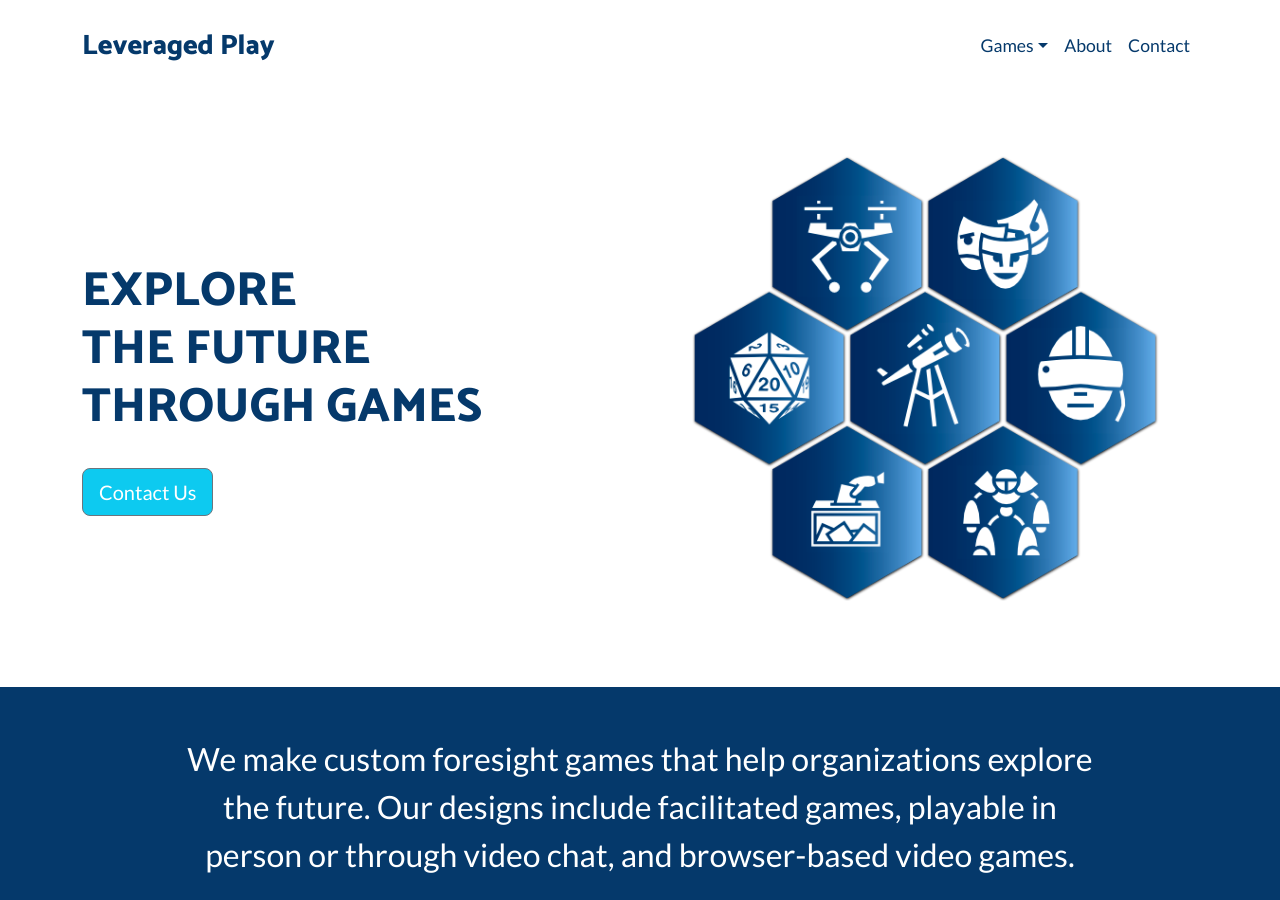
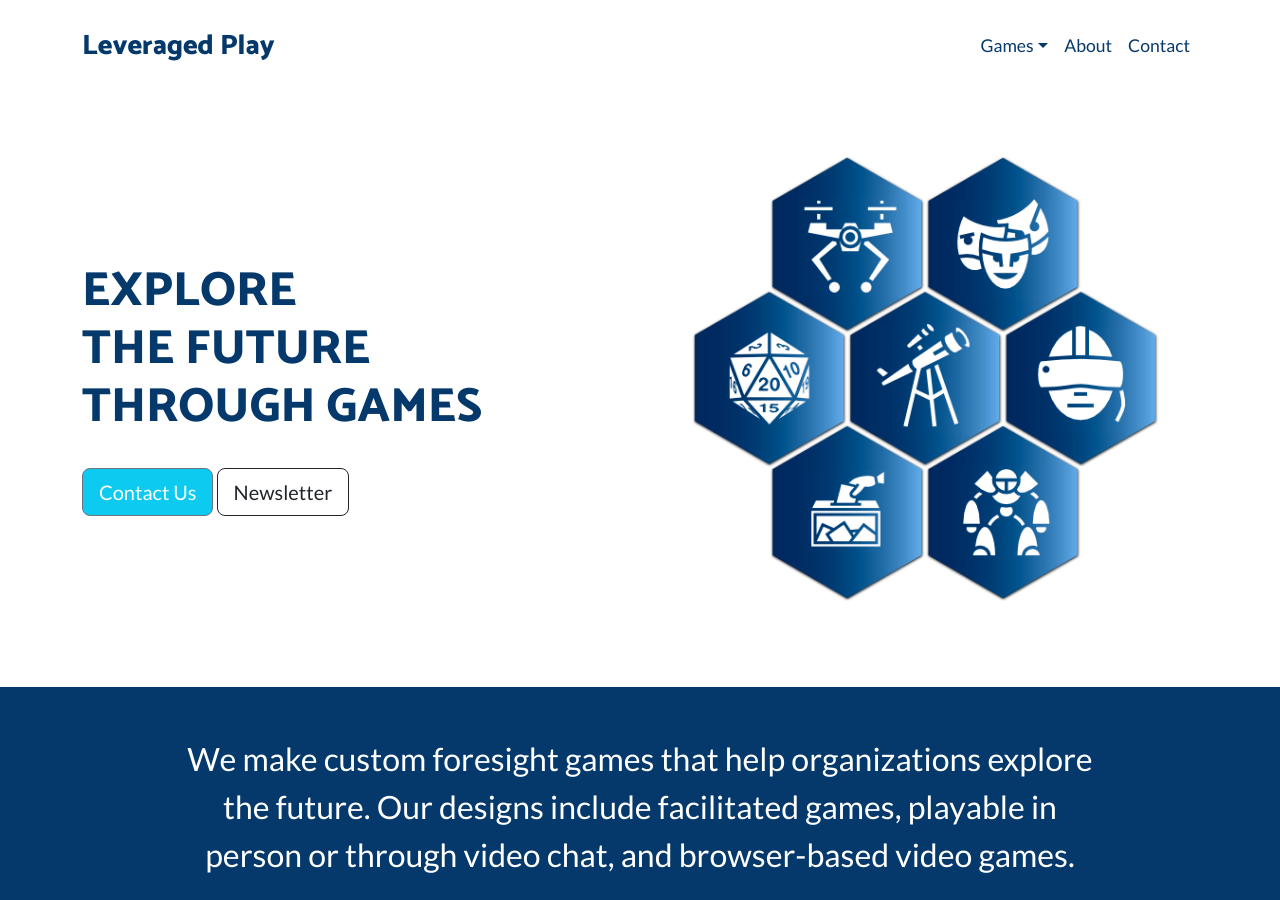
Before and after one commit to randylubin/leveraged-play, a Jekyll site: the page built from index.html, in a window 1280 px wide and 900 px high. Built offline with Jekyll 4.4.1, drawn with Linux system fonts in a browser that asks for light colours; nearby versions of some CDN libraries.

Commit message:
Update index.html

```diff
--- a/index.html
+++ b/index.html
@@ -13,6 +13,7 @@
       <a href="/contact" class="btn btn-lg btn-secondary" role="button">
         Contact Us
       </a>
+      <a href="http://eepurl.com/iKgDbE" target="_blank" class="btn btn-lg btn-outline-dark">Newsletter</a>
     </div>
 
     <div class="col-sm-6 col-xs-12 mb-4 px-5">
```
